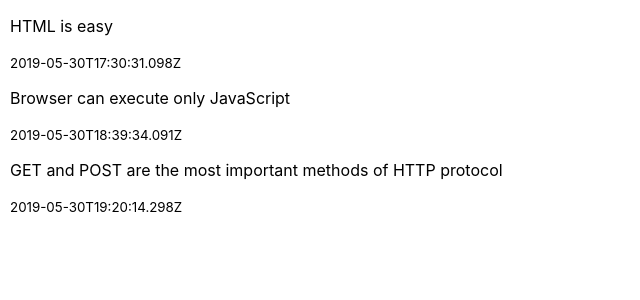
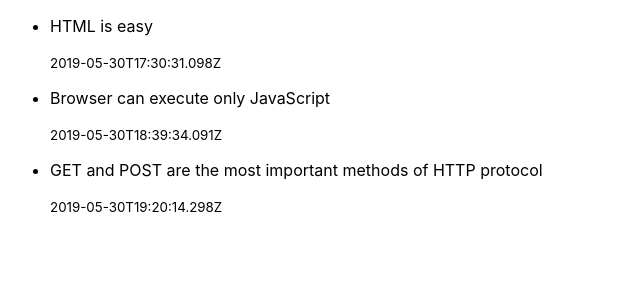
Before and after one commit to SergioRodas/JavaScript-bootcamp, a React (Create React App) app in the folder class-3/: page / in a window 1280 px wide. Shown: the top 300 px of the page, without its empty margins (0-640 px from the left). Built offline with nearby package versions, Linux system fonts and the light colour scheme.

Commit message:
Add key attribute

```diff
--- a/class-3/src/App.js
+++ b/class-3/src/App.js
@@ -1,5 +1,4 @@
 import React from 'react'
-import ReactDOM from 'react-dom'
 import './App.css'
 
 const notes = [
@@ -23,18 +22,24 @@
   },
 ]
 
-export default function App() {
+const Note = ({ id, content, date }) => {
     return (
-        <div>
-            {notes.map((note) => {
-                return <div>
-                    <p>{note.content}</p>
-                    <small>
-                        <time>{note.date}</time>
-                    </small>
-
-                </div>
-            })}
-        </div>
+    <li>
+        <p>{content}</p>
+        <small>
+            <time>{date}</time>
+        </small>
+    </li>
     )
 }
+
+export default function App() {
+    if (!notes || typeof notes === "undefined" || notes.length === 0) {
+        return "No tenemos notas que mostrar"
+    }
+    return (
+        <ul>
+            {notes.map(note => <Note key={note.id} id={note.id} content={note.content} date={note.date}/>)}
+        </ul>
+    )
+}
```
Also changed, not shown: class-3/public/manifest.json.
